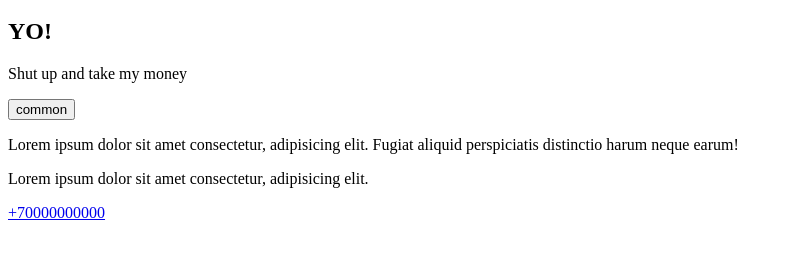
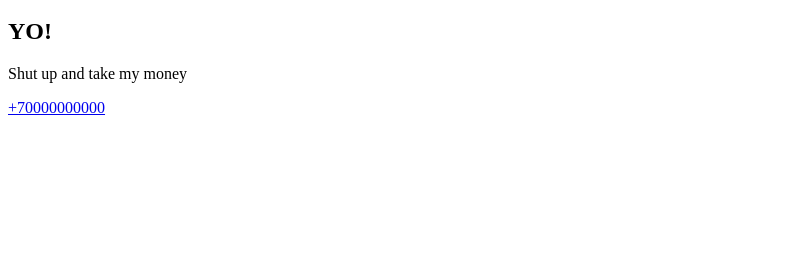
Before and after one commit to KIRILLVASILEVICH/epic-test-git, a plain HTML site: page index.html in a window 1280 px wide. Shown: the part 46-302 px from the top of the page, without its empty margins (0-792 px from the left). Drawn offline with Linux system fonts and the light colour scheme.

Commit message:
Revert "Add news and button"
This reverts commit 20df332311fae469c2285e0e46ebf1d8e85416fa.

```diff
--- a/index.html
+++ b/index.html
@@ -20,14 +20,7 @@
   <section class="promo">
     <h1>YO!</h1>
     <p>Shut up and take my money</p>
-    <button>common</button>
   </section>
-
-  <div class="news">
-    <p>Lorem ipsum dolor sit amet consectetur, adipisicing elit. Fugiat aliquid perspiciatis distinctio harum neque earum!</p>
-    <p>Lorem ipsum dolor sit amet consectetur, adipisicing elit.</p>
-  </div>
-
 
   <footer class="page-footer">
     <a href="tel:+70000000000">+70000000000</a>
```
